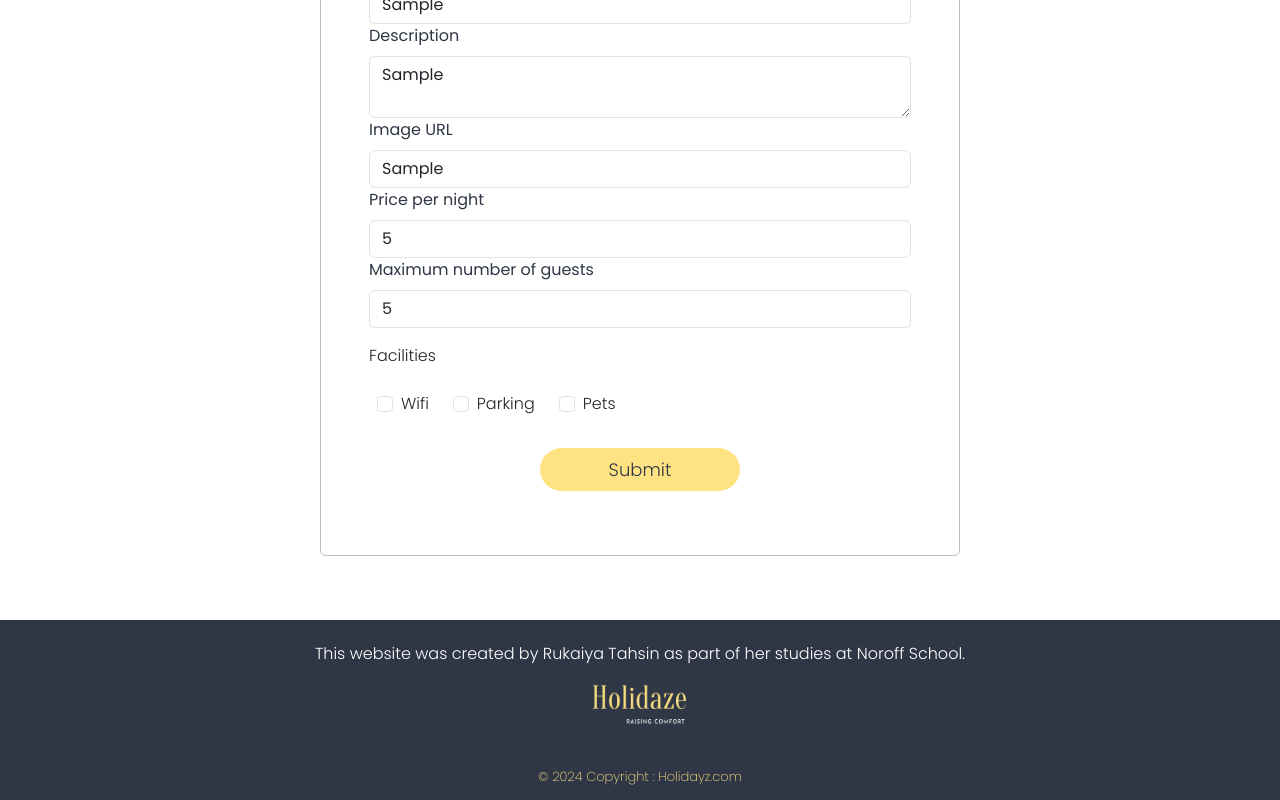
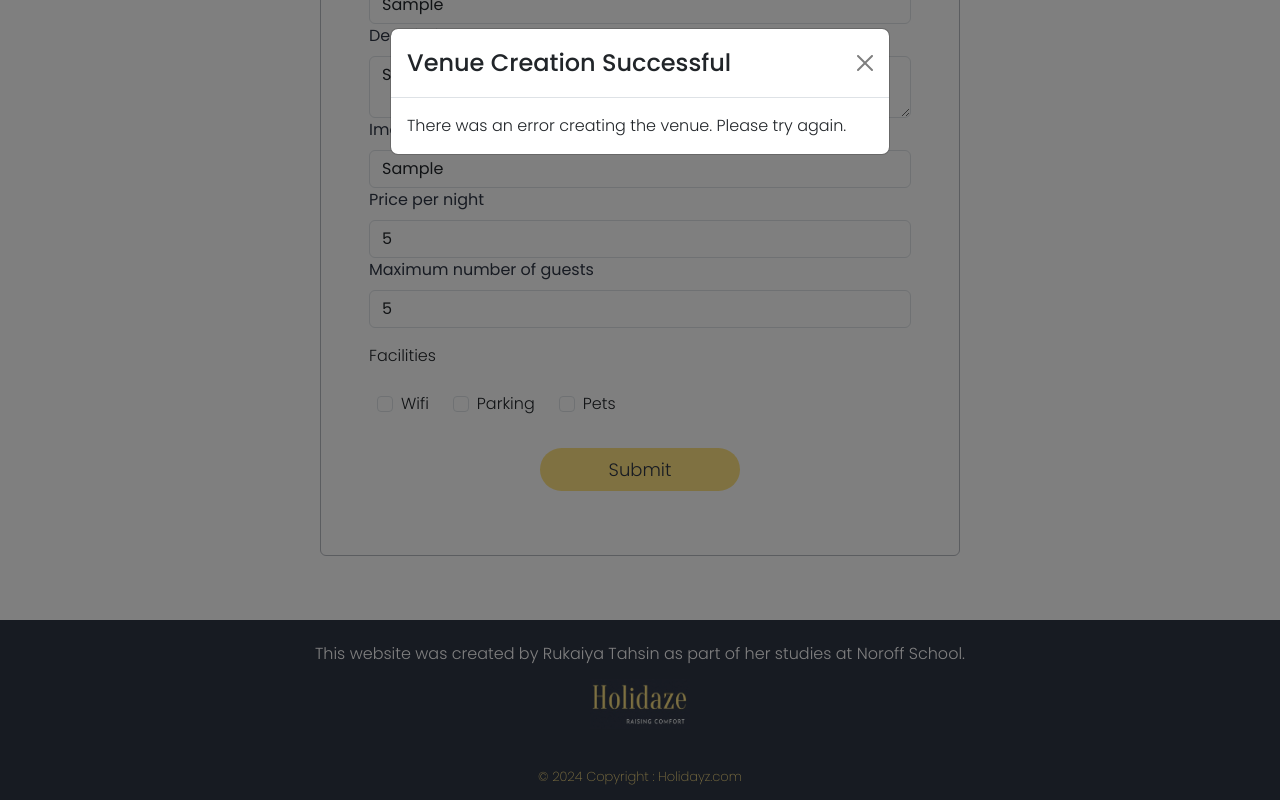
Before and after one commit to tahsinrukaiya/PROJECT-EXAM-2, a React (Vite) app: page /lease-venue in a window 1280 px wide. Both pictures are taken after typing "Sample", "Sample", "Sample", "Sample", "5", "5" into the empty fields and a click on the button "Submit". Shown: the part 376-1176 px from the top of the page. Built offline with nearby package versions, Linux system fonts and the light colour scheme; no server answers; a web font is replaced by a local one.

Commit message:
work with profile page

```diff
--- a/src/Components/Pages/Profile.jsx
+++ b/src/Components/Pages/Profile.jsx
@@ -118,7 +118,7 @@ export default function Profile() {
                                     )}
                                     <h6 className="profile-data">Your Venues</h6>
                                     <hr className="mt-0 mb-4" />
-                                    <div className="venuelist">
+                                    <div className="venuelist col-12 col-md-10 col-lg-10">
                                         {profileData.venues && profileData.venues.length > 0 ? (
                                             profileData.venues.map((venue) => (
                                                 <div key={venue.id} className="card">
@@ -126,14 +126,12 @@ export default function Profile() {
                                                         className="card-img-top"
                                                         src={venue.media[0]?.url}
                                                         alt={venue.name} />
-                                                    <h5 className="card-title">{venue.name}</h5>
-                                                    <div className="d-flex flex-row bd-highlight mb-3">
-                                                        <div className="p-2 mx-4">
-                                                            <button className="update-venue">Update</button>
-                                                        </div>
-                                                        <div className="p-2">
-                                                            <button className="delete-venue">Delete</button>
-                                                        </div>
+                                                    <h6 className="profile-card-title mt-2 mx-2">{venue.name}</h6>
+                                                    <div className="d-flex gap-5 button-container mb-3 px-4">
+
+                                                        <button className="update-venue rounded-pill"><i className="fa-regular fa-pen-to-square"></i>Update</button>
+                                                        <button className="delete-venue rounded-pill "><i className="fa-solid fa-trash"></i>Delete</button>
+
                                                     </div>
                                                 </div>
                                             ))
--- a/src/Components/Pages/Venues/CreateVenueForm.jsx
+++ b/src/Components/Pages/Venues/CreateVenueForm.jsx
@@ -1,5 +1,6 @@
 import { useState } from "react";
 import { createVenue } from "../../../Api/createVenue";
+import SuccessModalCreate from "./successModalCreate";
 
 export default function CreateVenueForm() {
     const [venueData, setVenueData] = useState({
@@ -13,6 +14,9 @@ export default function CreateVenueForm() {
         parking: false,
         pets: false,
     });
+
+    const [showModal, setShowModal] = useState(false);
+    const [message, setMessage] = useState("");
 
     const handleInputChange = (e) => {
         const { name, value } = e.target;
@@ -58,11 +62,18 @@ export default function CreateVenueForm() {
             const response = await createVenue(venueDataFormatted);
             console.log("Venue created successfully", response);
 
-            localStorage.setItem('newVenue', JSON.stringify(response));
-            window.location.href = "/venue_list";
+            setMessage("Venue created successfully!");
+            setShowModal(true);
         } catch (error) {
             console.error("Error creating venue", error);
+            setMessage("There was an error creating the venue. Please try again.");
+            setShowModal(true);
         }
+    };
+
+    const handleCloseModal = () => {
+        setShowModal(false);
+        window.location.href = "/venue_list";
     };
 
     return (
@@ -169,6 +180,11 @@ export default function CreateVenueForm() {
                     </div>
                 </form>
             </div>
+            <SuccessModalCreate
+                show={showModal}
+                onClose={handleCloseModal}
+                message={message}
+            />
         </div>
     );
 }
--- /dev/null
+++ b/src/Components/Pages/Venues/successModalCreate.jsx
@@ -0,0 +1,12 @@
+import { Modal, Button } from "react-bootstrap";
+
+export default function SuccessModalCreate({ show, onClose, message }) {
+    return (
+        <Modal show={show} onHide={onClose}>
+            <Modal.Header closeButton>
+                <Modal.Title>Venue Creation Successful</Modal.Title>
+            </Modal.Header>
+            <Modal.Body>{message}</Modal.Body>
+        </Modal>
+    );
+}
--- a/src/index.css
+++ b/src/index.css
@@ -496,9 +496,21 @@ textarea::placeholder {
   background-color: #2f3645 !important;
 }
 
+.update-venue {
+  border: none;
+  background-color: #ffe382 !important;
+  color: #2f3645 !important;
+  padding-top: 3px !important;
+  padding-bottom: 3px !important;
+}
 
-
-
+.delete-venue {
+  border: none;
+  background-color: #ffe382 !important;
+  color: #2f3645 !important;
+  padding-top: 3px !important;
+  padding-bottom: 3px !important;
+}
 
 
 
```
